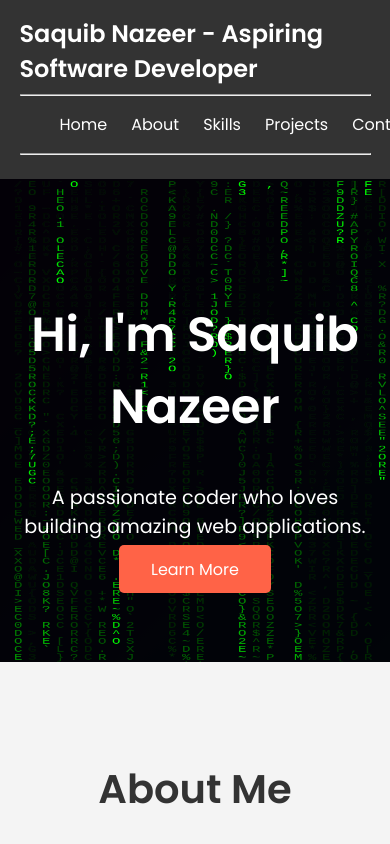
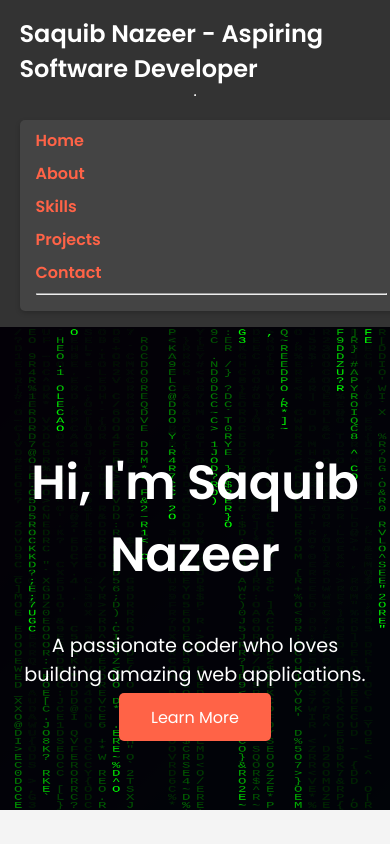
Before and after one commit to SaquibNazeer01/My-Portfolio, a plain HTML site: page index.html in a window 390 px wide. Shown: the top 844 px of the page. Drawn offline with Linux system fonts and the light colour scheme.

Commit message:
Update styles.css

```diff
--- a/styles.css
+++ b/styles.css
@@ -23,6 +23,12 @@ nav {
   z-index: 1000;
 }
 
+nav .container {
+  display: flex;
+  justify-content: space-between;
+  align-items: center;
+}
+
 nav .logo {
   font-size: 1.5rem;
   font-weight: 600;
@@ -30,20 +36,56 @@ nav .logo {
   color: #fff;
 }
 
+/* Menu Box */
+nav .menu-box {
+  background-color: #444; /* Different background color for the menu */
+  padding: 0.5rem 1rem; /* Padding inside the box */
+  border-radius: 5px; /* Rounded corners */
+  box-shadow: 0 2px 5px rgba(0, 0, 0, 0.2); /* Subtle shadow */
+}
+
 nav .nav-links {
   list-style: none;
   display: flex;
   gap: 1.5rem;
+  margin: 0;
+  padding: 0;
 }
 
+/* Menu Items */
 nav .nav-links a {
-  color: #fff;
+  color: #ff6347; /* Professional color (orange-red) */
   text-decoration: none;
-  transition: color 0.3s;
+  font-weight: 600; /* Bold text */
+  font-size: 1.1rem; /* Slightly larger font size */
+  transition: color 0.3s, transform 0.3s;
 }
 
 nav .nav-links a:hover {
-  color: #ff6347;
+  color: #fff; /* Change color on hover */
+  transform: translateY(-2px); /* Slight lift effect on hover */
+}
+
+/* Responsive Design for Mobile */
+@media (max-width: 768px) {
+  nav .container {
+    flex-direction: column; /* Stack logo and menu vertically */
+    align-items: flex-start; /* Align items to the left */
+  }
+
+  nav .menu-box {
+    width: 100%; /* Full width for mobile */
+    margin-top: 1rem; /* Space between logo and menu */
+  }
+
+  nav .nav-links {
+    flex-direction: column; /* Stack menu items vertically */
+    gap: 0.5rem; /* Reduce gap between items */
+  }
+
+  nav .nav-links a {
+    font-size: 1rem; /* Smaller font size for mobile */
+  }
 }
 
 /* Hero Section */
```
